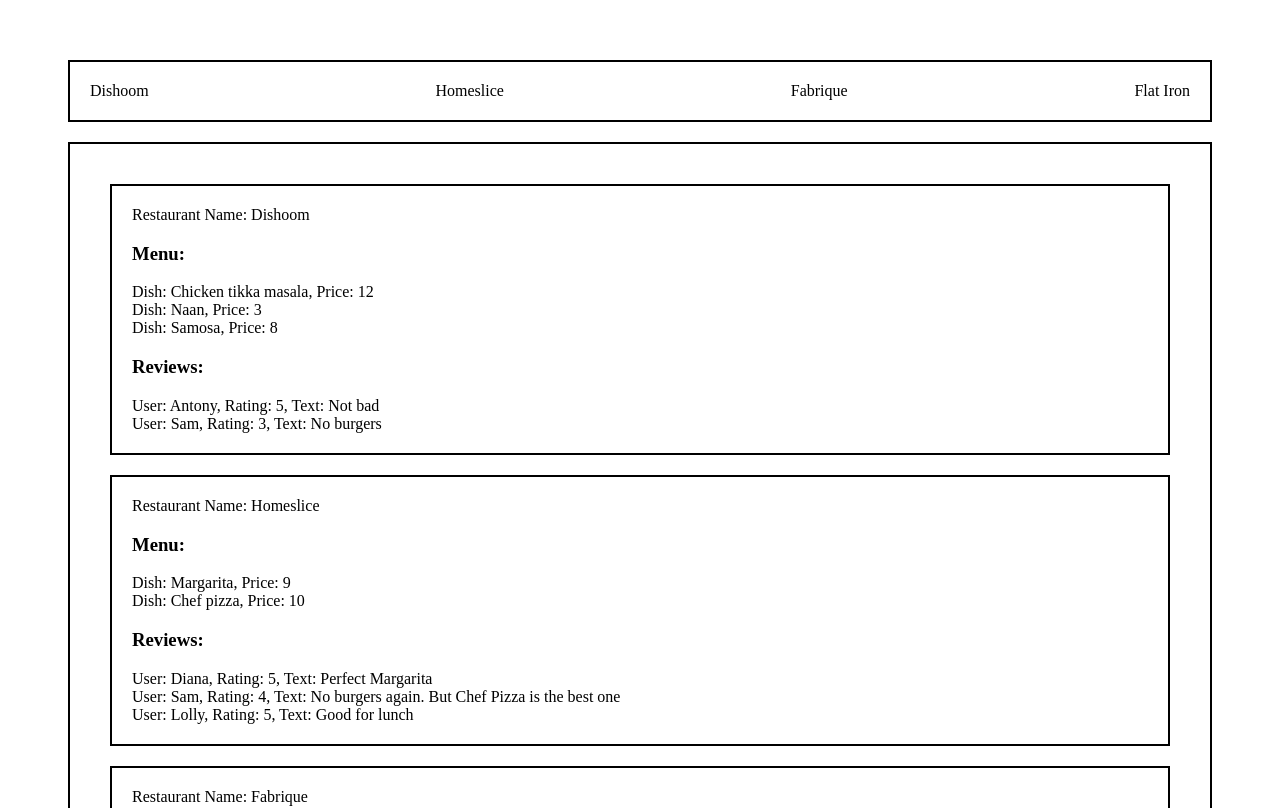
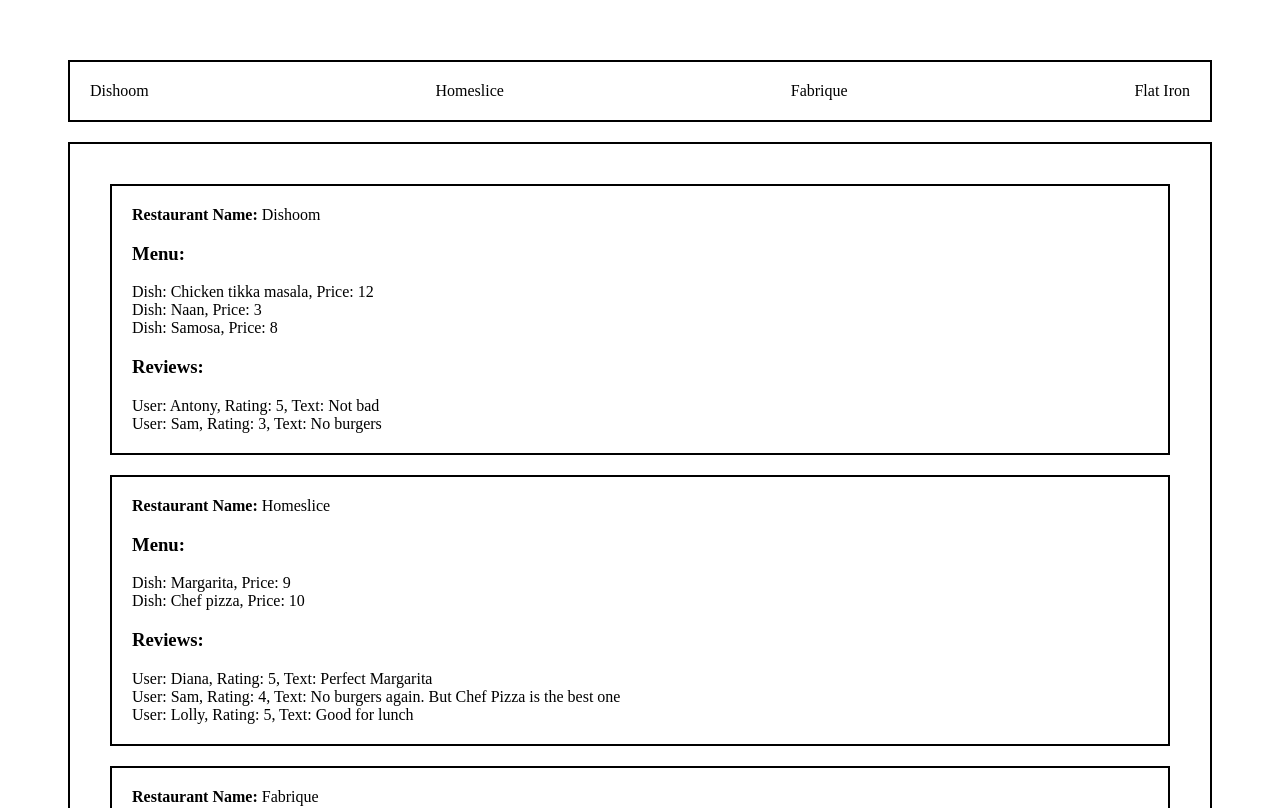
Before and after one commit to ivan-education/react-20231109, a React app: page / in a window 1280 px wide. Shown: the top 808 px of the page. Built offline with nearby package versions, Linux system fonts and the light colour scheme; the HTML template or start-up script is replaced by a standard one.

Commit message:
refactoring: remove MenuItem and Review, remove entity and entities words

```diff
--- a/src/components/menu-item/component.tsx
+++ /dev/null
@@ -1,13 +0,0 @@
-import { Dish } from "src/types";
-
-interface Props {
-  dish: Dish;
-}
-
-export const MenuItem: React.FC<Props> = ({ dish }) => {
-  return (
-    <div>
-      Dish: {dish.name}, Price: {dish.price}
-    </div>
-  );
-};
--- a/src/components/menu/component.tsx
+++ b/src/components/menu/component.tsx
@@ -1,8 +1,7 @@
-import { Dish } from "src/types";
-import { MenuItem } from "src/components/menu-item/component";
+import { DishEntity } from "src/types";
 
 interface Props {
-  dishes: Dish[];
+  dishes: DishEntity[];
 }
 
 export const Menu: React.FC<Props> = ({ dishes }) => {
@@ -10,8 +9,12 @@
     <>
       <h3>Menu:</h3>
       <div>
-        {dishes.map((dish: Dish) => {
-          return <MenuItem key={dish.id} dish={dish} />;
+        {dishes.map((dish: DishEntity) => {
+          return (
+            <div>
+              Dish: {dish.name}, Price: {dish.price}
+            </div>
+          );
         })}
       </div>
     </>
--- a/src/components/restaurant/component.tsx
+++ b/src/components/restaurant/component.tsx
@@ -4,15 +4,16 @@
 import { RestaurantEntity } from "src/types";
 
 interface Props {
-  entity: RestaurantEntity;
+  restaurant: RestaurantEntity;
 }
 
-export const Restaurant: React.FC<Props> = ({ entity }) => {
+export const Restaurant: React.FC<Props> = ({ restaurant }) => {
   return (
     <div className={styles.restaurant}>
-      <div>Restaurant Name: {entity.name}</div>
-      <Menu dishes={entity.menu} />
-      <Reviews items={entity.reviews} />
+      <b>Restaurant Name: </b>
+      <span>{restaurant.name}</span>
+      <Menu dishes={restaurant.menu} />
+      <Reviews reviews={restaurant.reviews} />
     </div>
   );
 };
--- a/src/components/restaurants/component.tsx
+++ b/src/components/restaurants/component.tsx
@@ -4,14 +4,14 @@
 import styles from "./styles.module.css";
 
 interface Props {
-  entities: RestaurantEntity[];
+  restaurants: RestaurantEntity[];
 }
 
-export const Restaurants: React.FC<Props> = ({ entities }) => {
+export const Restaurants: React.FC<Props> = ({ restaurants }) => {
   return (
     <section className={`${styles.restaurants} ${restaurantPageStyles.indent}`}>
-      {entities.map((entity: RestaurantEntity) => {
-        return <Restaurant key={entity.id} entity={entity} />;
+      {restaurants.map((restaurant: RestaurantEntity) => {
+        return <Restaurant key={restaurant.id} restaurant={restaurant} />;
       })}
     </section>
   );
--- a/src/components/review/component.tsx
+++ /dev/null
@@ -1,9 +0,0 @@
-import { ReviewEntity } from "src/types";
-
-export const Review: React.FC<{ item: ReviewEntity }> = ({ item }) => {
-  return (
-    <div>
-      User: {item.user}, Rating: {item.rating}, Text: {item.text}
-    </div>
-  );
-};
--- a/src/components/reviews/component.tsx
+++ b/src/components/reviews/component.tsx
@@ -1,13 +1,16 @@
 import { ReviewEntity } from "src/types";
-import { Review } from "src/components/review/component";
 
-export const Reviews: React.FC<{ items: ReviewEntity[] }> = ({ items }) => {
+export const Reviews: React.FC<{ reviews: ReviewEntity[] }> = ({ reviews }) => {
   return (
     <>
       <h3>Reviews:</h3>
       <div>
-        {items.map((item: ReviewEntity) => {
-          return <Review key={item.id} item={item} />;
+        {reviews.map((review: ReviewEntity) => {
+          return (
+            <div>
+              User: {review.user}, Rating: {review.rating}, Text: {review.text}
+            </div>
+          );
         })}
       </div>
     </>
--- a/src/pages/restaurants-page/component.tsx
+++ b/src/pages/restaurants-page/component.tsx
@@ -19,7 +19,7 @@
   return (
     <section className={styles.indent}>
       <Categories categories={categories} />
-      <Restaurants entities={restaurants} />
+      <Restaurants restaurants={restaurants} />
     </section>
   );
 };
--- a/src/types.tsx
+++ b/src/types.tsx
@@ -1,4 +1,4 @@
-export interface Dish {
+export interface DishEntity {
   id: string;
   name: string;
   price: number;
@@ -15,7 +15,7 @@
 export interface RestaurantEntity {
   id: string;
   name: string;
-  menu: Dish[];
+  menu: DishEntity[];
   reviews: ReviewEntity[];
 }
 
```
